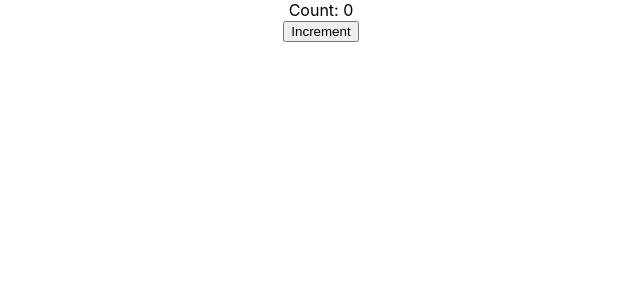
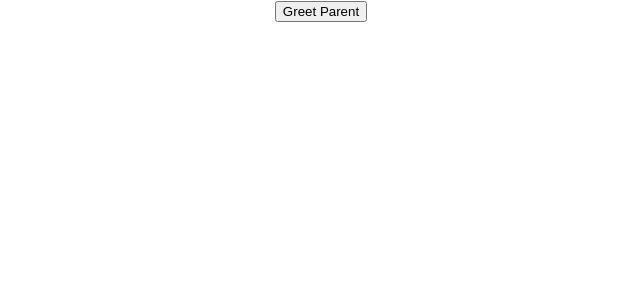
Before and after one commit to lario0913/resume, a React (Create React App) app: page / in a window 1280 px wide. Shown: the top 300 px of the page, without its empty margins (319-959 px from the left). Built offline with nearby package versions, Linux system fonts and the light colour scheme.

Commit message:
passed method as props between parent and child components

```diff
--- a/src/App.js
+++ b/src/App.js
@@ -1,12 +1,13 @@
 import './App.css';
 import Counter from './components/Counter';
+import ParentComponent from './components/ParentComponent';
 
 
 function App() {
 
   return (
     <div className="App">
-      <Counter />
+      <ParentComponent />
     </div>
   );
 }
--- a/src/components/ChildComponent.js
+++ b/src/components/ChildComponent.js
@@ -1,7 +1,13 @@
 import React from 'react'
 
-export const ChildComponent = (props) => {
+function ChildComponent(props) {
   return (
-    <button onClick={props.greetHandler}>Greet Parent</button>
+    <div>
+      <button onClick={() => props.greetHandler('child')}>
+        Greet Parent
+      </button>
+    </div>
   )
 }
+
+export default ChildComponent
--- a/src/components/ParentComponent.js
+++ b/src/components/ParentComponent.js
@@ -1,11 +1,26 @@
-import React from 'react'
-import { ChildComponent } from './ChildComponent'
+import React, { Component } from 'react'
+import ChildComponent from './ChildComponent'
 
-export const ParentComponent = () => {
-    const greetParent = () => {
-        alert('Hello Parent')
+class ParentComponent extends Component {
+    constructor(props) {
+      super(props)
+
+      this.state = {
+         parentName: 'Parent'
+      }
     }
 
-    return <ChildComponent greetHandler={greetParent} />
+    greetParent = (childName) => {
+        alert(`Hello ${this.state.parentName} from ${childName}`)
+    }
 
+    render() {
+        return (
+        <div>
+            <ChildComponent greetHandler={this.greetParent} />
+        </div>
+        )
+    }
 }
+
+export default ParentComponent
```
